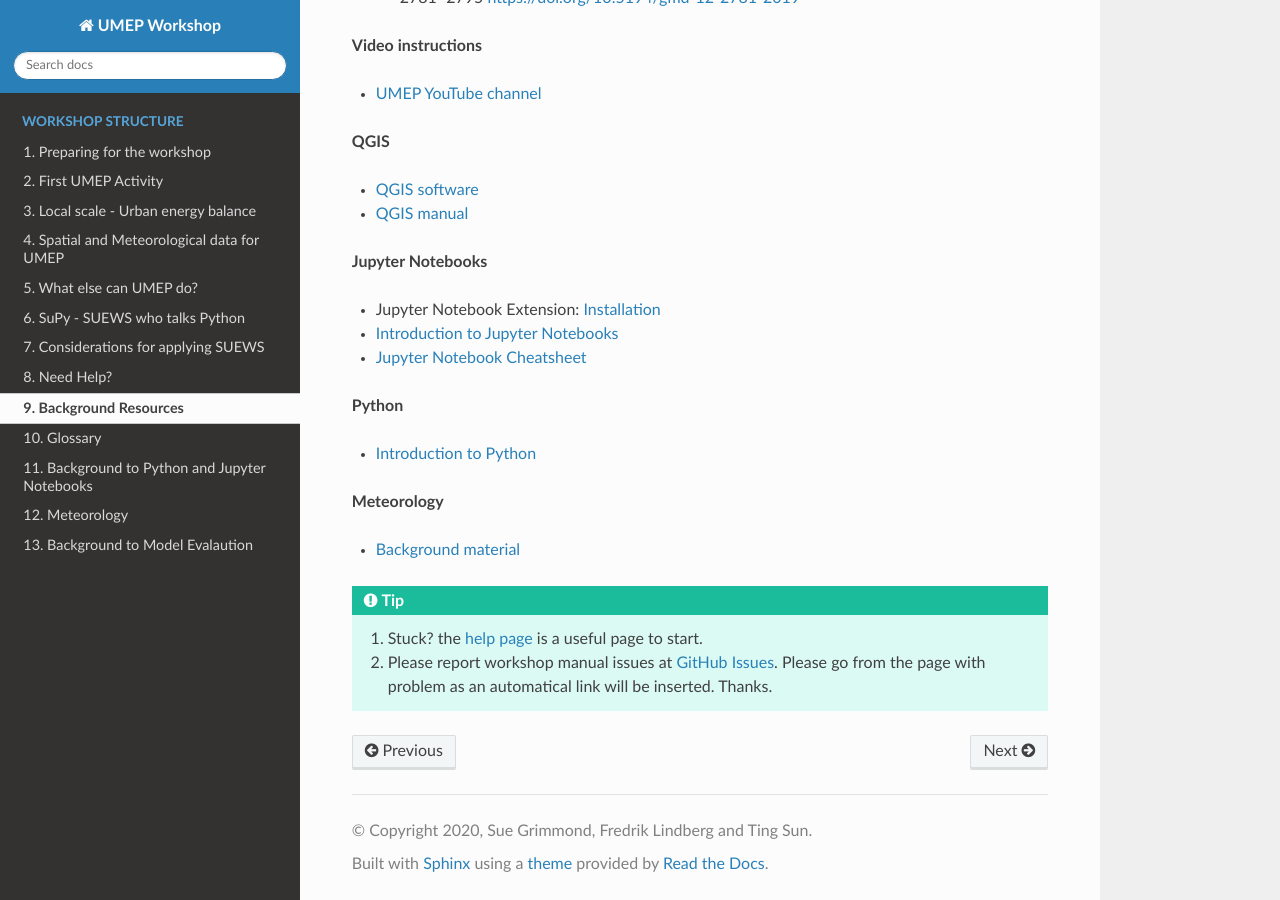
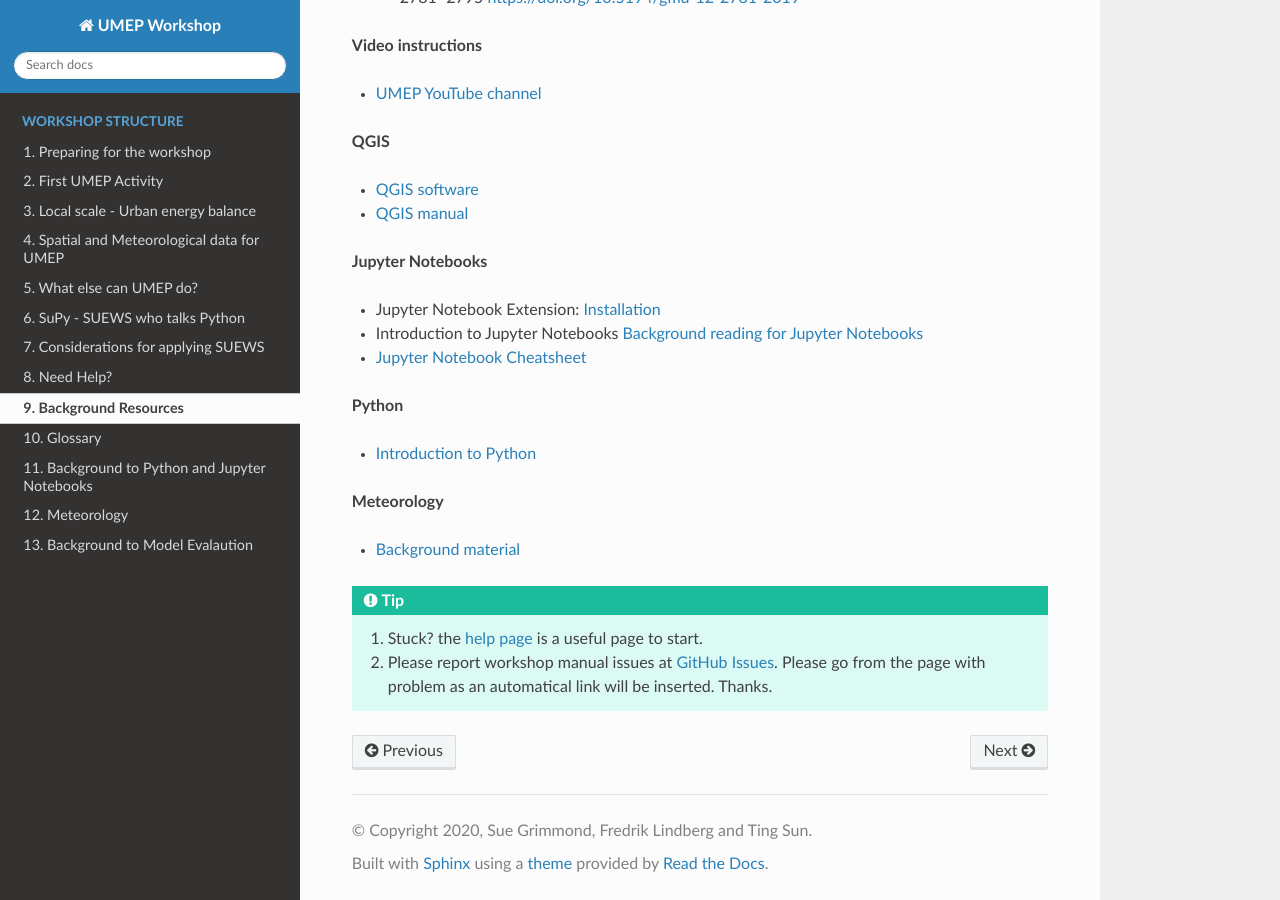
Before and after one commit to Urban-Meteorology-Reading/UMEP-Workshop, a Sphinx documentation site: the page built from source/Background-Resources.rst, in a window 1280 px wide and 900 px high, scrolled down 750 px. Built offline with Sphinx 7.4.7 and the Read the Docs theme 2.0.0, drawn with Linux system fonts in a browser that asks for light colours; some of the changed lines change nothing that is shown.

Commit message:
Update Background-Resources.rst

```diff
--- a/source/Background-Resources.rst
+++ b/source/Background-Resources.rst
@@ -52,7 +52,7 @@ Background Resources
 **Jupyter Notebooks**
 
 -  Jupyter Notebook Extension: `Installation <https://jupyter-contrib-nbextensions.readthedocs.io/en/latest/install.html>`_
-- `Introduction to Jupyter Notebooks  <Jupyter/JN0>`_
+- Introduction to Jupyter Notebooks  :ref:`JN0`
 - `Jupyter Notebook Cheatsheet <https://cheatography.com/weidadeyue/cheat-sheets/jupyter-notebook/>`_
 
 **Python**
```
